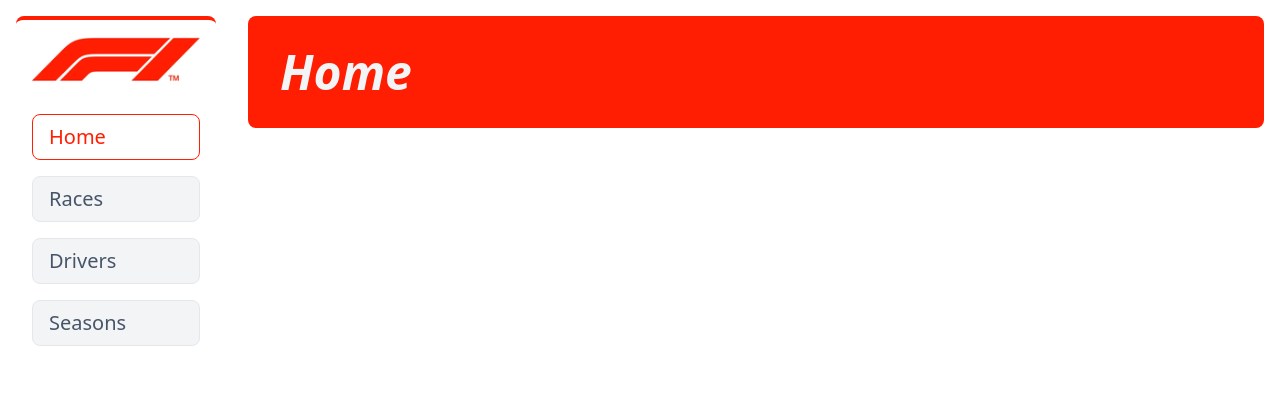
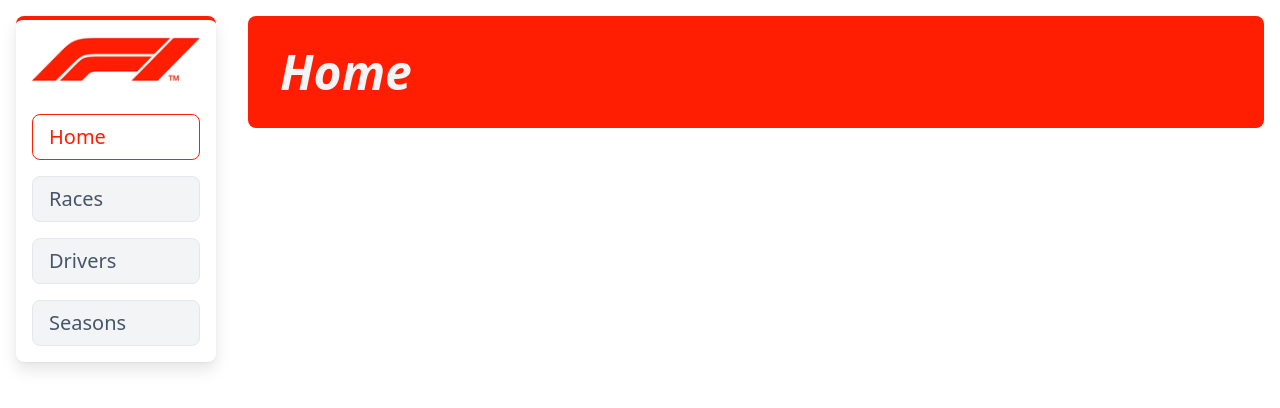
Before and after one commit to Pratitb/f1-vault, a React (Vite) app: page / in a window 1280 px wide. Shown: the top 408 px of the page. Built offline with nearby package versions, Linux system fonts and the light colour scheme.

Commit message:
feat: react responsive

```diff
--- a/package.json
+++ b/package.json
@@ -19,6 +19,7 @@
     "react-dom": "^19.2.0",
     "react-icons": "^5.5.0",
     "react-loader-spinner": "^8.0.2",
+    "react-responsive": "^10.0.1",
     "react-router-dom": "^7.13.0"
   },
   "devDependencies": {
--- a/tailwind.config.js
+++ b/tailwind.config.js
@@ -6,10 +6,12 @@ export default {
   ],
   theme: {
     extend: {
+      boxShadow: {
+        soft: `0 1px 2px rgba(0,0,0,0.05), 0 8px 16px rgba(0,0,0,0.1)`,
+      },
       colors: {
         primary: '#475569',
         red: '#ff1e02',
-        lightRed: '#E57373'
       }
     },
   },
--- a/vite.config.ts
+++ b/vite.config.ts
@@ -3,7 +3,7 @@ import react from '@vitejs/plugin-react'
 
 // https://vite.dev/config/
 export default defineConfig({
-  base: '/f1-vault',
+  base: '/',
   plugins: [react()],
   server: {
     proxy: {
```
Also changed, not shown: 1 other file (tests, documents, lock files or other folders).
